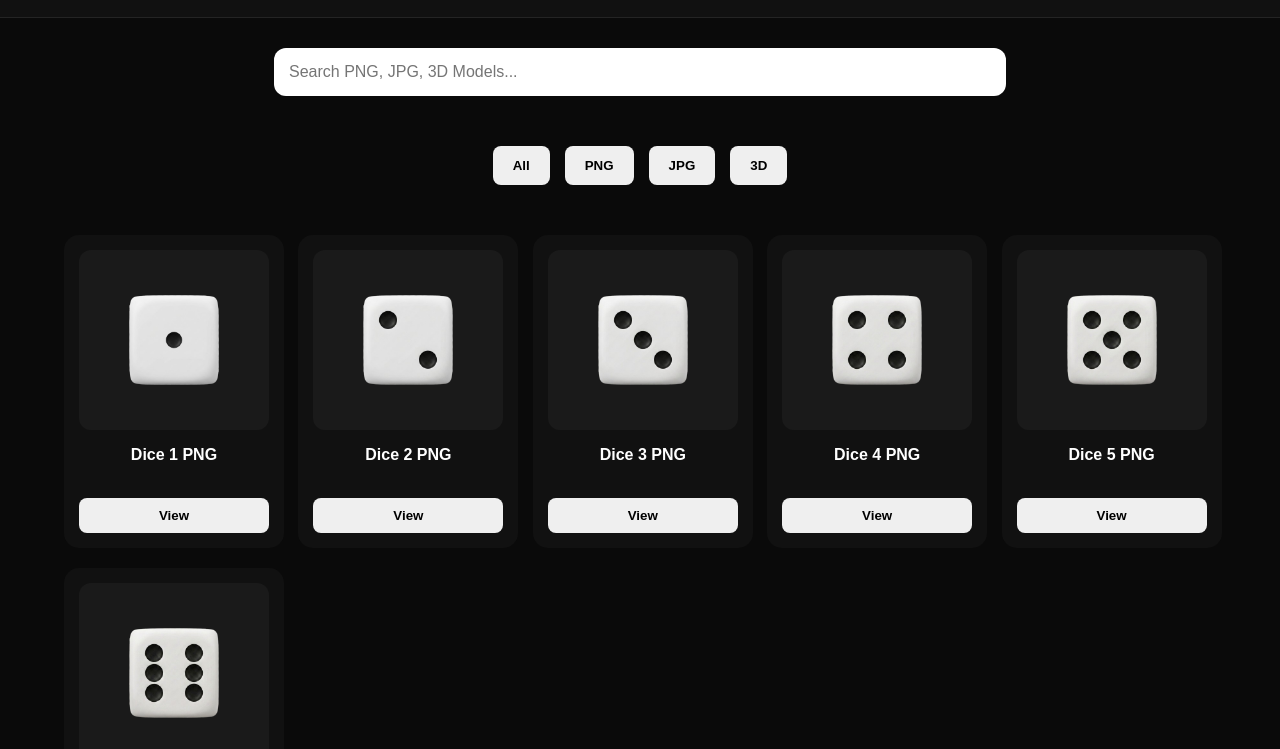
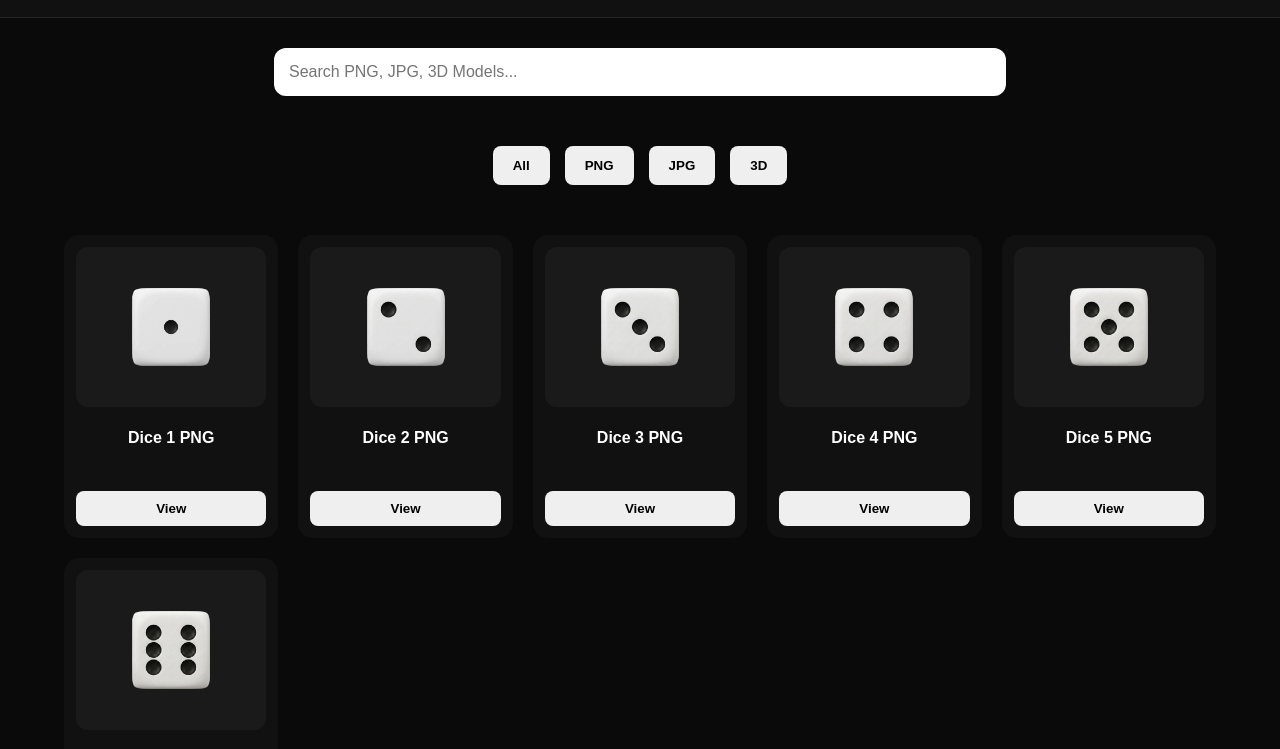
Before and after one commit to mujebpc-hub/ai-image-generator, a plain HTML site: page pages/assets.html in a window 1280 px wide. Shown: the part 51-800 px from the top of the page. Drawn offline with Linux system fonts and the light colour scheme.

Commit message:
Update assets.css

```diff
--- a/css/assets.css
+++ b/css/assets.css
@@ -41,10 +41,12 @@
 .asset-card{
     background:#111;
     border-radius:15px;
-    padding:15px;
+    padding:12px;
     text-align:center;
     transition:0.3s;
-    width:220px;
+    display:flex;
+    flex-direction:column;
+    gap:10px;
 }
 
 .asset-card:hover{
@@ -53,8 +55,8 @@
 
 .asset-card img{
     width:100%;
-    height:180px;
-    object-fit:contain;
+    height:160px;
+    object-fit: contain;
     background:#1a1a1a;
     border-radius:12px;
     padding:10px;
```
